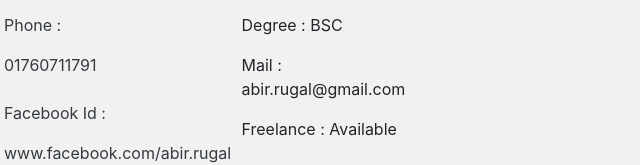
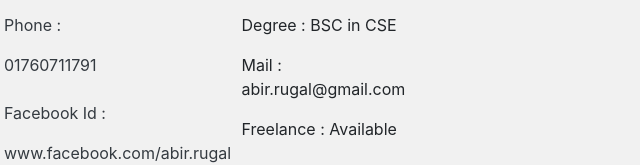
Before and after one commit to abirrugal/biodata, a plain HTML site: page Html/biodata.html in a window 1280 px wide. Shown: the part 207-372 px from the top of the page, 556-1196 px from the left. Drawn offline with nearby package versions, Linux system fonts and the light colour scheme.

Commit message:
Update biodata.html
Add CSE

```diff
--- a/Html/biodata.html
+++ b/Html/biodata.html
@@ -74,7 +74,7 @@
 <div class="col-lg-5 col-sm-6 ">
 
 
-<p id="cv-text1">Degree : BSC</p>
+<p id="cv-text1">Degree : BSC in CSE</p>
 
 <p id="cv-text1">Mail : abir.rugal@gmail.com</p>
 
```
